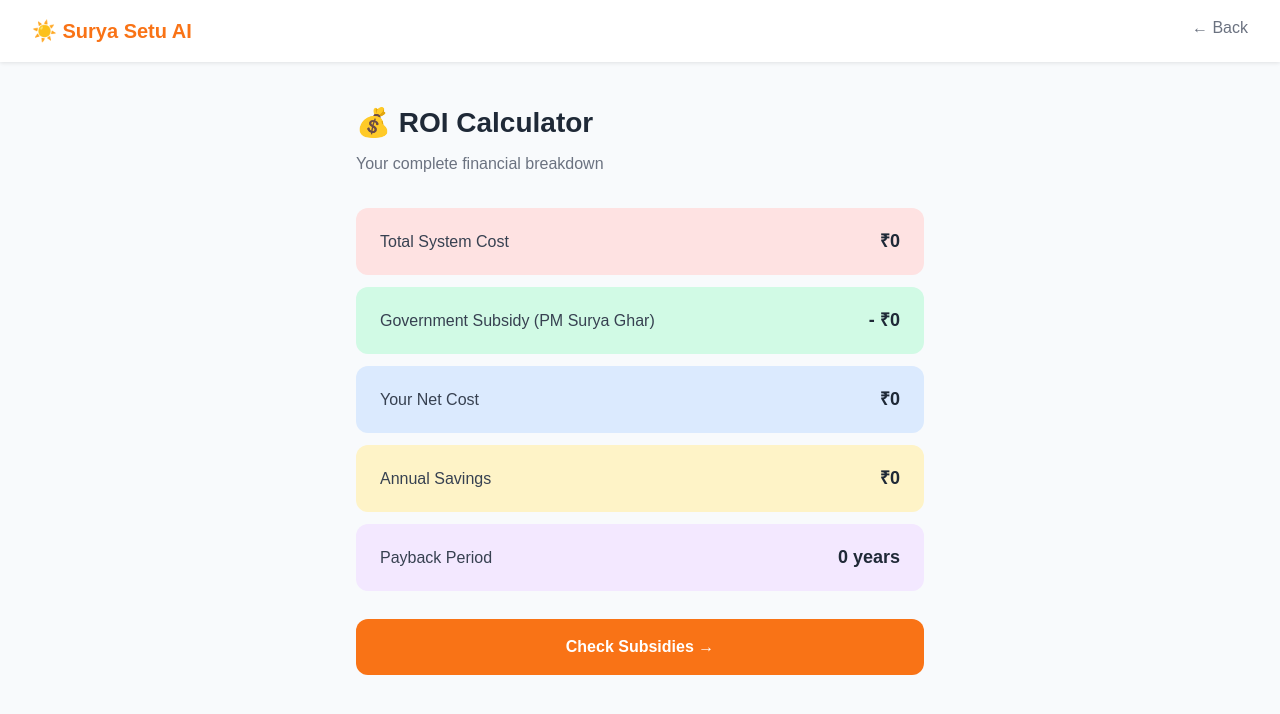
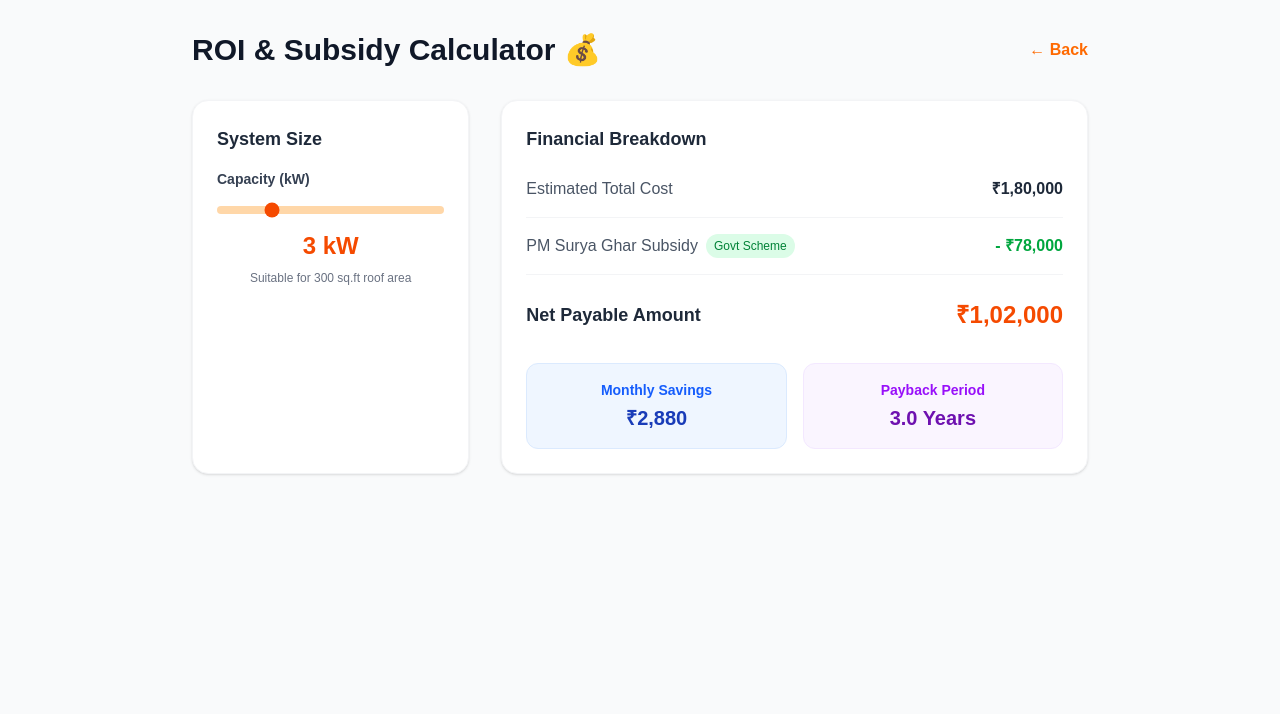
Before and after one commit to shashank19-05/SuryaSetu-ai, a Next.js app: page /roi in a window 1280 px wide. Shown: the top 714 px of the page. Built offline with nearby package versions, Linux system fonts and the light colour scheme.

Commit message:
added pm surya ghar roi calculator

```diff
--- a/app/roi/page.tsx
+++ b/app/roi/page.tsx
@@ -1,55 +1,97 @@
-'use client'
-import { useEffect, useState } from 'react'
-import Link from 'next/link'
+'use client';
+import { useState } from 'react';
+import Link from 'next/link';
 
-export default function ROI() {
-  const [roi, setRoi] = useState({cost:0, savings:0, payback:0, subsidy:0, netCost:0})
+export default function ROICalculator() {
+  const [capacity, setCapacity] = useState<number>(3); // Default 3kW
+  const costPerKW = 60000; // Average cost ₹60,000 per kW
 
-  useEffect(() => {
-    const saved = localStorage.getItem('assessment')
-    if (saved) {
-      const a = JSON.parse(saved)
-      const areaM2 = parseFloat(a.roofArea) * 0.0929
-      const kw = +(areaM2 * 0.15 * 5.3 / 5.3).toFixed(1)
-      const cost = Math.round(kw * 45000)
-      const savings = Math.round(areaM2 * 0.15 * 5.3 * 365 * 7)
-      const subsidy = kw <= 3 ? kw * 30000 : (3 * 30000) + ((kw - 3) * 18000)
-      const netCost = cost - subsidy
-      const payback = +(netCost / savings).toFixed(1)
-      setRoi({cost, savings, payback, subsidy: Math.round(subsidy), netCost: Math.round(netCost)})
-    }
-  }, [])
+  // Real PM Surya Ghar Scheme Math
+  const calculateSubsidy = (kw: number) => {
+    if (kw <= 2) return kw * 30000;
+    if (kw > 2 && kw <= 3) return (2 * 30000) + ((kw - 2) * 18000);
+    return 78000; // Capped at 78,000 for > 3kW
+  };
+
+  const totalCost = capacity * costPerKW;
+  const subsidyAmount = calculateSubsidy(capacity);
+  const netCost = totalCost - subsidyAmount;
+
+  // Assuming 1kW generates ~120 units/month, saving ₹8 per unit
+  const monthlySavings = capacity * 120 * 8;
+  const paybackMonths = netCost / monthlySavings;
+  const paybackYears = (paybackMonths / 12).toFixed(1);
 
   return (
-    <div style={{minHeight:'100vh', background:'#f8fafc'}}>
-      <div style={{background:'white', padding:'16px 32px', boxShadow:'0 1px 4px rgba(0,0,0,0.1)', display:'flex', justifyContent:'space-between'}}>
-        <div style={{fontWeight:'bold', color:'#F97316', fontSize:'20px'}}>☀️ Surya Setu AI</div>
-        <Link href="/solar-report"><button style={{color:'#6b7280', background:'none', border:'none', cursor:'pointer'}}>← Back</button></Link>
-      </div>
+    <div className="min-h-screen bg-gray-50 p-8">
+      <div className="max-w-4xl mx-auto">
+        <div className="flex justify-between items-center mb-8">
+          <h1 className="text-3xl font-bold text-gray-900">ROI & Subsidy Calculator 💰</h1>
+          <Link href="/dashboard">
+            <button className="text-orange-500 font-semibold hover:text-orange-700 transition">← Back</button>
+          </Link>
+        </div>
 
-      <div style={{maxWidth:'600px', margin:'0 auto', padding:'40px 16px'}}>
-        <h1 style={{fontSize:'28px', fontWeight:'bold', color:'#1f2937', marginBottom:'8px'}}>💰 ROI Calculator</h1>
-        <p style={{color:'#6b7280', marginBottom:'32px'}}>Your complete financial breakdown</p>
+        <div className="grid grid-cols-1 md:grid-cols-3 gap-8">
 
-        {[
-          {label:'Total System Cost', value:`₹${roi.cost.toLocaleString()}`, color:'#FEE2E2'},
-          {label:'Government Subsidy (PM Surya Ghar)', value:`- ₹${roi.subsidy.toLocaleString()}`, color:'#D1FAE5'},
-          {label:'Your Net Cost', value:`₹${roi.netCost.toLocaleString()}`, color:'#DBEAFE'},
-          {label:'Annual Savings', value:`₹${roi.savings.toLocaleString()}`, color:'#FEF3C7'},
-          {label:'Payback Period', value:`${roi.payback} years`, color:'#F3E8FF'},
-        ].map((item,i) => (
-          <div key={i} style={{background:item.color, borderRadius:'12px', padding:'20px 24px', marginBottom:'12px', display:'flex', justifyContent:'space-between', alignItems:'center'}}>
-            <span style={{color:'#374151', fontWeight:'500'}}>{item.label}</span>
-            <span style={{fontWeight:'bold', fontSize:'18px', color:'#1f2937'}}>{item.value}</span>
+          {/* Input Section */}
+          <div className="bg-white rounded-2xl shadow-sm p-6 border border-gray-100 col-span-1">
+            <h3 className="text-lg font-bold text-gray-800 mb-4">System Size</h3>
+            <label className="block text-sm font-semibold text-gray-700 mb-2">Capacity (kW)</label>
+            <input
+              type="range"
+              min="1"
+              max="10"
+              step="0.5"
+              value={capacity}
+              onChange={(e) => setCapacity(Number(e.target.value))}
+              className="w-full h-2 bg-orange-200 rounded-lg appearance-none cursor-pointer accent-orange-600 mb-4"
+            />
+            <div className="text-center font-bold text-2xl text-orange-600">
+              {capacity} kW
+            </div>
+            <p className="text-xs text-gray-500 text-center mt-2">
+              Suitable for {capacity * 100} sq.ft roof area
+            </p>
           </div>
-        ))}
 
-        <Link href="/subsidy">
-          <button style={{width:'100%', background:'#F97316', color:'white', fontWeight:'600', padding:'16px', borderRadius:'12px', border:'none', cursor:'pointer', fontSize:'16px', marginTop:'16px'}}>
-            Check Subsidies →
-          </button>
-        </Link>
+          {/* Results Section */}
+          <div className="bg-white rounded-2xl shadow-sm p-6 border border-gray-100 col-span-1 md:col-span-2">
+            <h3 className="text-lg font-bold text-gray-800 mb-6">Financial Breakdown</h3>
+
+            <div className="space-y-4">
+              <div className="flex justify-between items-center pb-4 border-b border-gray-100">
+                <span className="text-gray-600">Estimated Total Cost</span>
+                <span className="font-semibold text-gray-800">₹{totalCost.toLocaleString('en-IN')}</span>
+              </div>
+
+              <div className="flex justify-between items-center pb-4 border-b border-gray-100">
+                <span className="text-gray-600 flex items-center gap-2">
+                  PM Surya Ghar Subsidy <span className="bg-green-100 text-green-700 text-xs px-2 py-1 rounded-full">Govt Scheme</span>
+                </span>
+                <span className="font-bold text-green-600">- ₹{subsidyAmount.toLocaleString('en-IN')}</span>
+              </div>
+
+              <div className="flex justify-between items-center pt-2">
+                <span className="text-lg font-bold text-gray-800">Net Payable Amount</span>
+                <span className="text-2xl font-bold text-orange-600">₹{netCost.toLocaleString('en-IN')}</span>
+              </div>
+            </div>
+
+            <div className="grid grid-cols-2 gap-4 mt-8">
+              <div className="bg-blue-50 border border-blue-100 rounded-xl p-4 text-center">
+                <div className="text-sm text-blue-600 font-semibold mb-1">Monthly Savings</div>
+                <div className="text-xl font-bold text-blue-800">₹{monthlySavings.toLocaleString('en-IN')}</div>
+              </div>
+              <div className="bg-purple-50 border border-purple-100 rounded-xl p-4 text-center">
+                <div className="text-sm text-purple-600 font-semibold mb-1">Payback Period</div>
+                <div className="text-xl font-bold text-purple-800">{paybackYears} Years</div>
+              </div>
+            </div>
+
+          </div>
+        </div>
       </div>
     </div>
-  )
+  );
 }
```
